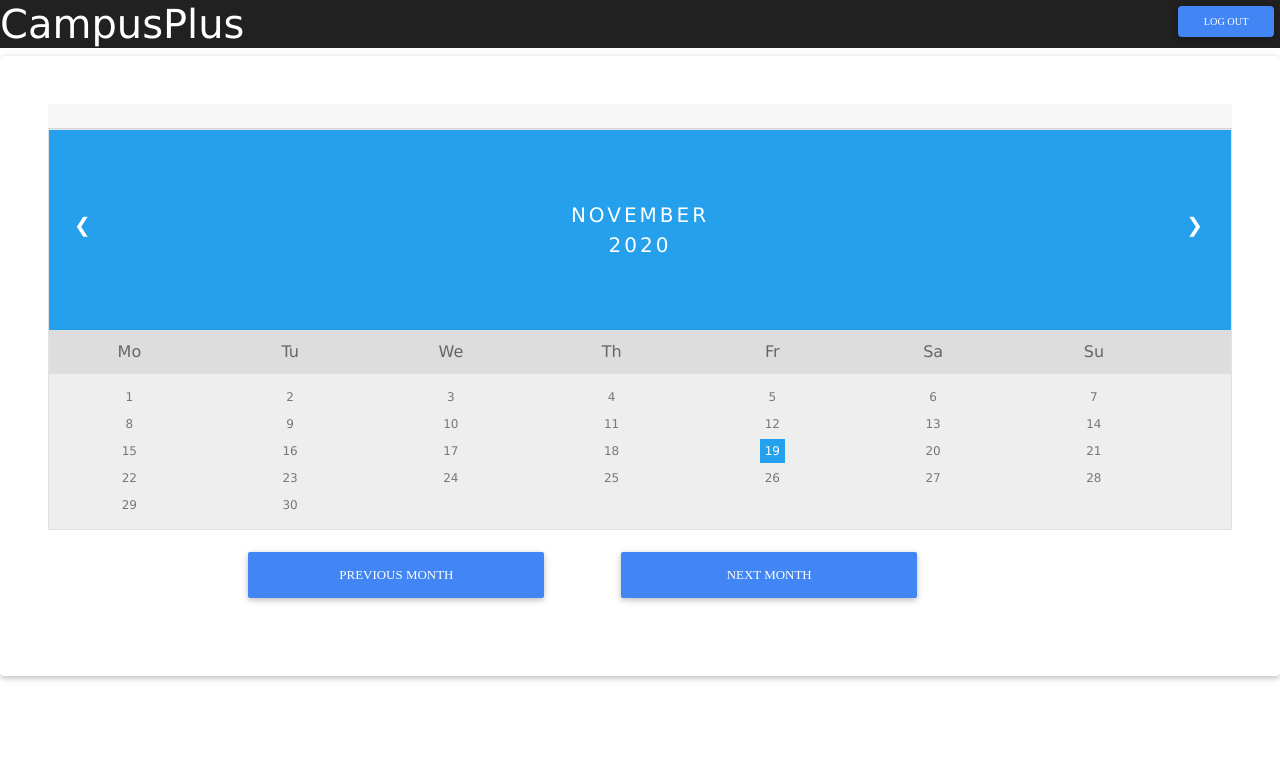
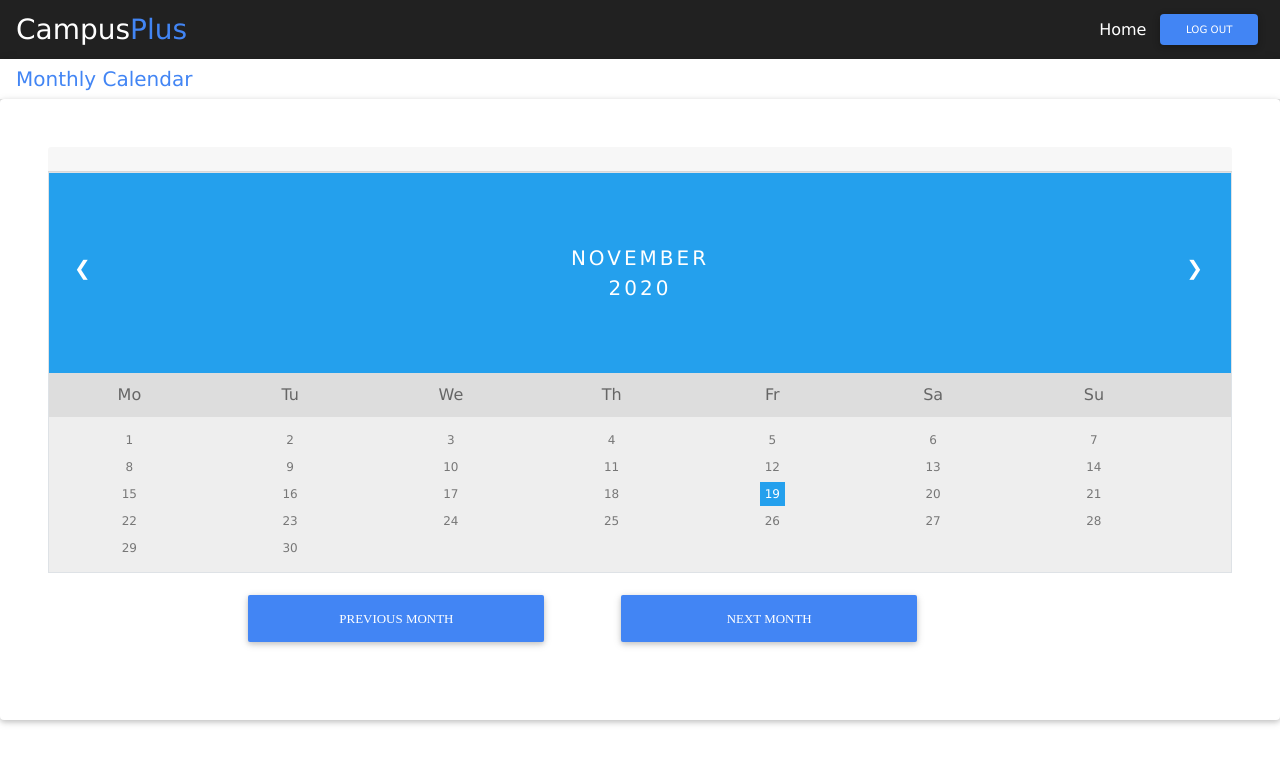
Before and after one commit to luisegarduno/CampusPlus, a React (Create React App) app in the folder frontend/: page /calendars in a window 1280 px wide. Shown: the top 764 px of the page. Built offline with nearby package versions, Linux system fonts and the light colour scheme.

Commit message:
Update Header

```diff
--- a/frontend/src/app/Calendar.jsx
+++ b/frontend/src/app/Calendar.jsx
@@ -1,15 +1,15 @@
 import React from "react";
 import './Calendar.css';
+import { Header } from './Header';
 export class Calendar extends React.Component{
 
     render() {
         return(<>
 
-         <div className ="header">
-            <h1 className = "text-left bg-dark text-white">CampusPlus
-                <button className="btn btn-primary btn-sm float-right rounded" onClick={() => this.props.history.push("/welcomepages")}>Log Out</button>
-            </h1>
-        </div>
+         <Header />
+            <nav className="navbar bg-white">
+                <span className="mb-0 h5 text-primary">Monthly Calendar</span>
+            </nav>
 
         <div className="p-5 card">
             <h3 className="card-header" id="mandyr"></h3>
```
